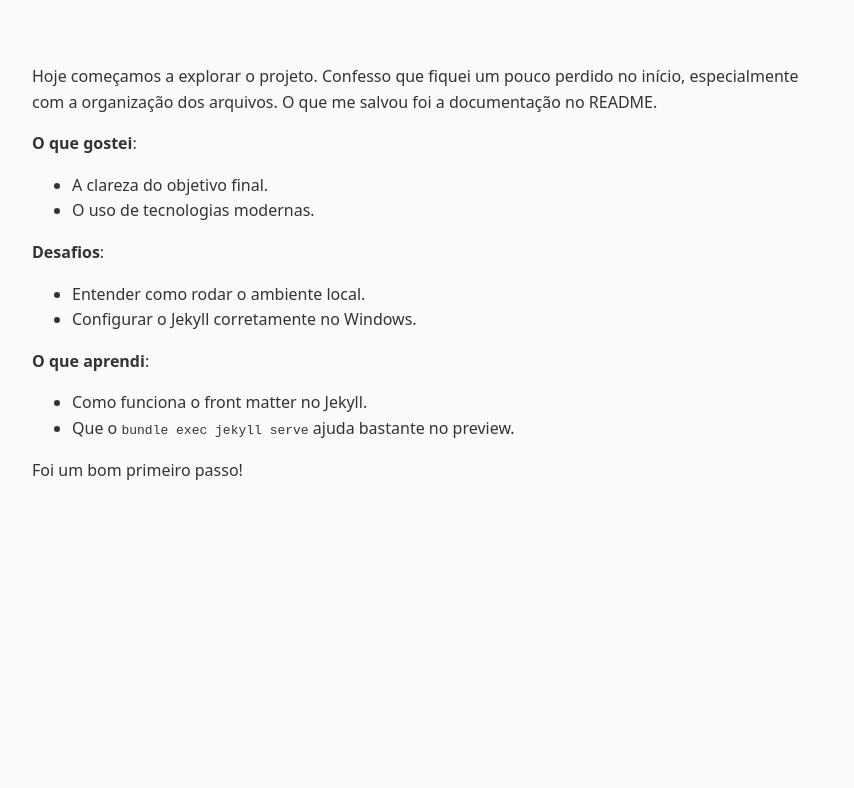
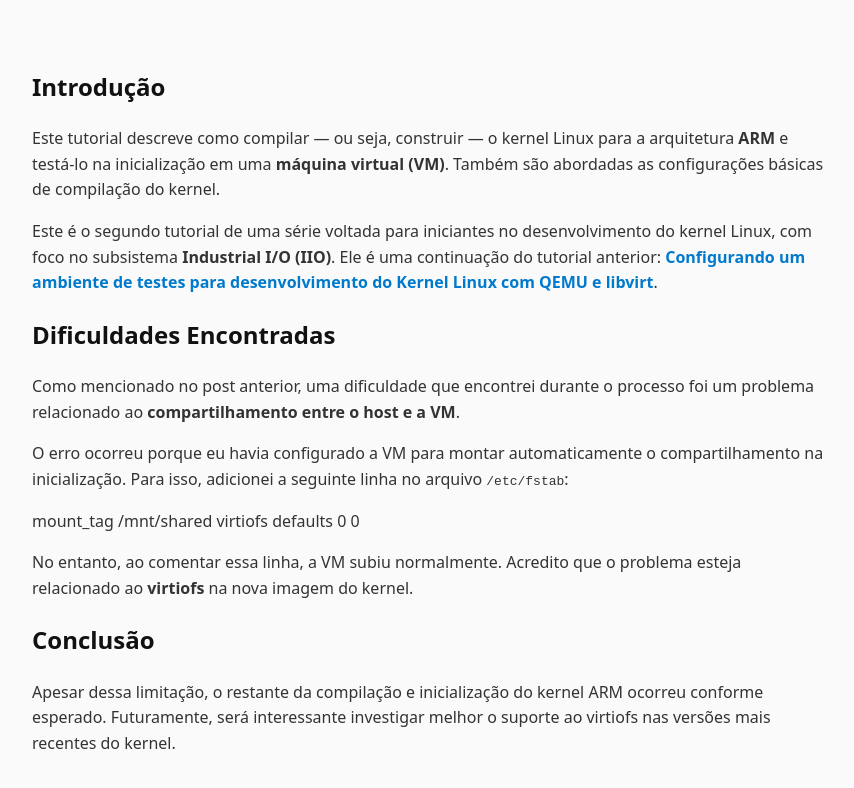
Before and after one commit to CesarAugustoBispo/dsl-patch-blog, a Jekyll site: the page built from _posts/2025-04-23-segundo.md, in a window 1280 px wide. Shown: the top 788 px of the page, without its empty margins (208-1062 px from the left). Built offline with Jekyll 4.4.1, drawn with Linux system fonts in a browser that asks for light colours; our own code applies the rules of GitHub Pages for plain Markdown files.

Commit message:
Update 2025-04-23-segundo.md

```diff
--- a/_posts/2025-04-23-segundo.md
+++ b/_posts/2025-04-23-segundo.md
@@ -1,20 +1,25 @@
 ---
-title: Primeiro contato com o projeto
+title: Compilando e inicializando um kernel Linux personalizado para ARM
 date: 2025-04-23
 ---
 
-Hoje começamos a explorar o projeto. Confesso que fiquei um pouco perdido no início, especialmente com a organização dos arquivos. O que me salvou foi a documentação no README.
+## Introdução
 
-**O que gostei**:
-- A clareza do objetivo final.
-- O uso de tecnologias modernas.
+Este tutorial descreve como compilar — ou seja, construir — o kernel Linux para a arquitetura **ARM** e testá-lo na inicialização em uma **máquina virtual (VM)**. Também são abordadas as configurações básicas de compilação do kernel.
 
-**Desafios**:
-- Entender como rodar o ambiente local.
-- Configurar o Jekyll corretamente no Windows.
+Este é o segundo tutorial de uma série voltada para iniciantes no desenvolvimento do kernel Linux, com foco no subsistema **Industrial I/O (IIO)**. Ele é uma continuação do tutorial anterior: [Configurando um ambiente de testes para desenvolvimento do Kernel Linux com QEMU e libvirt](/2025/04/23/primeiro-tutorial/).
 
-**O que aprendi**:
-- Como funciona o front matter no Jekyll.
-- Que o `bundle exec jekyll serve` ajuda bastante no preview.
+## Dificuldades Encontradas
 
-Foi um bom primeiro passo!
+Como mencionado no post anterior, uma dificuldade que encontrei durante o processo foi um problema relacionado ao **compartilhamento entre o host e a VM**.
+
+O erro ocorreu porque eu havia configurado a VM para montar automaticamente o compartilhamento na inicialização. Para isso, adicionei a seguinte linha no arquivo `/etc/fstab`:
+
+mount_tag /mnt/shared virtiofs defaults 0 0
+
+
+No entanto, ao comentar essa linha, a VM subiu normalmente. Acredito que o problema esteja relacionado ao **virtiofs** na nova imagem do kernel.
+
+## Conclusão
+
+Apesar dessa limitação, o restante da compilação e inicialização do kernel ARM ocorreu conforme esperado. Futuramente, será interessante investigar melhor o suporte ao virtiofs nas versões mais recentes do kernel.
```
